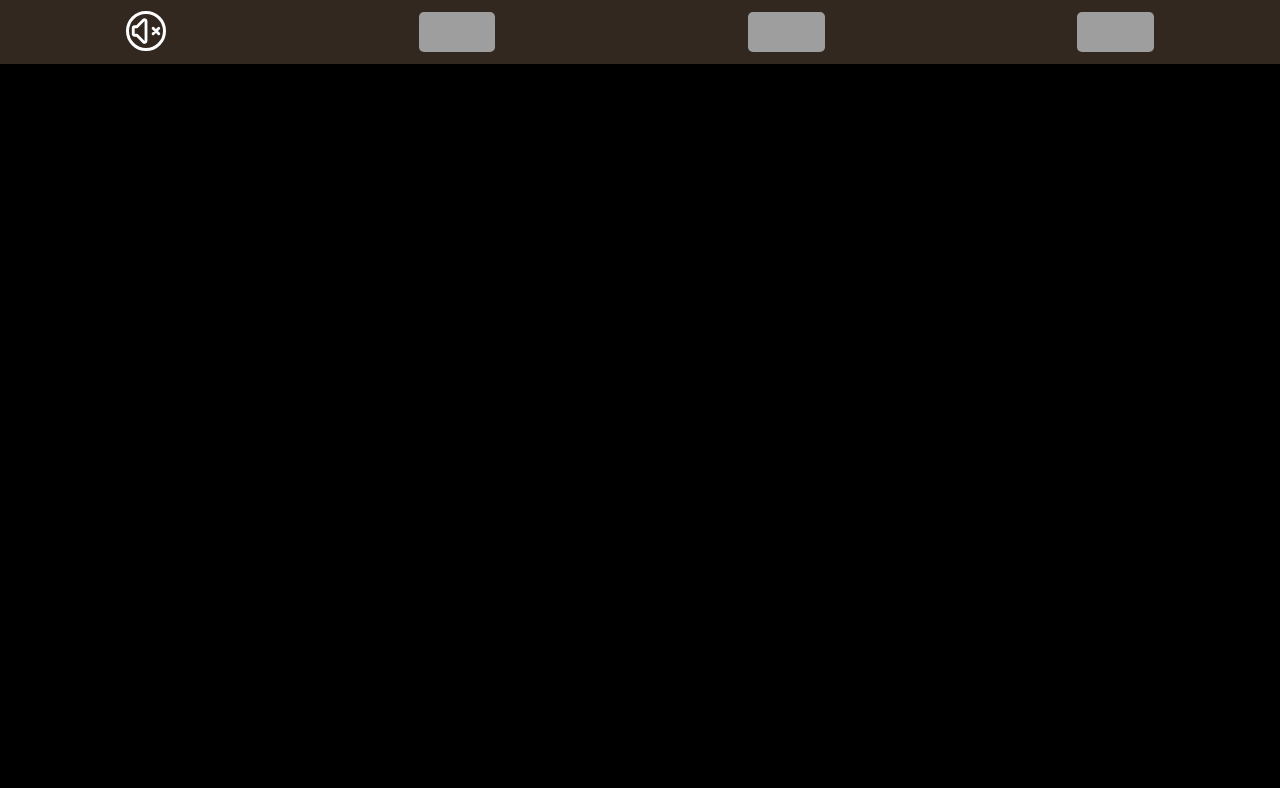
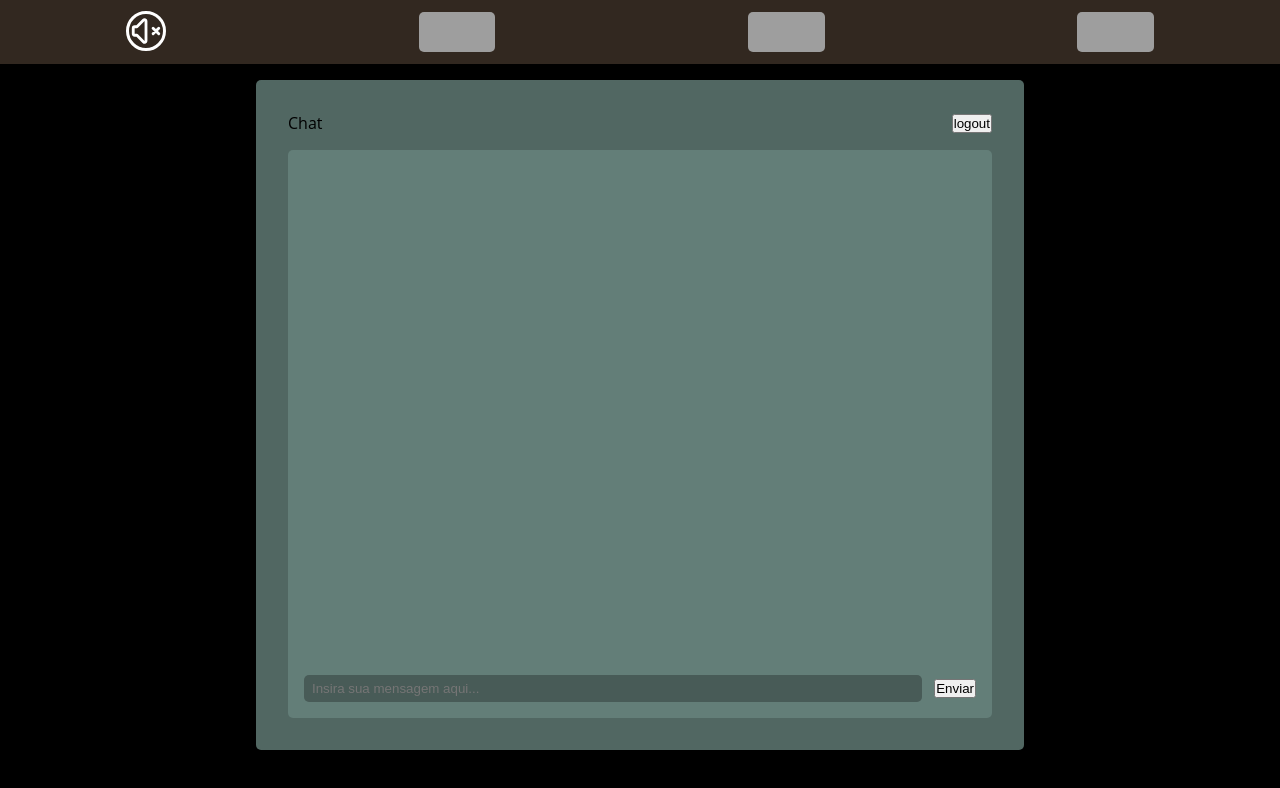
Before and after one commit to VTramon/Aluracord, a Next.js app: page /chat in a window 1280 px wide. Shown: the top 788 px of the page. Built offline with nearby package versions, Linux system fonts and the light colour scheme; grey boxes are pictures that could not be loaded.

Commit message:
commit referring to class 4

```diff
--- a/src/GlobalStyle.tsx
+++ b/src/GlobalStyle.tsx
@@ -9,14 +9,16 @@ export function GlobalStyle() {
       }
       body {
         font-family: 'Open Sans', sans-serif;
-        min-width: 100vw;
-        overflow: hidden;
+        // min-width: 100vw;
+        // overflow: hidden;
       }
       /* App fit Height */
       html,
       body,
       #__next {
         min-height: 100vh;
+        min-width: 100vw;
+        overflow: hidden;
         // display: flex;
         // flex: 1;
       }
--- a/src/pages/_app.tsx
+++ b/src/pages/_app.tsx
@@ -6,7 +6,10 @@ function MyApp({ Component, pageProps }: AppProps) {
   return (
     <>
       <Head>
-        <meta name="viewport" content="initial-scale=1.1, width=device-width" />
+        <meta
+          name="viewport"
+          content="initial-scale=1.09, width=device-width"
+        />
       </Head>
       <GlobalStyle />
       <Component {...pageProps} />
--- a/src/pages/chat.tsx
+++ b/src/pages/chat.tsx
@@ -1,7 +1,200 @@
+import { useState } from 'react'
 import { Layout } from '../components/Layout'
+import appConfig from '../../config.json'
+import { useRouter } from 'next/router'
 
-function ChatPage() {
-  return <Layout />
+type messageProps = {
+  id: number
+  from: string
+  text: string
 }
 
-export default ChatPage
+type MessageListProps = {
+  list: messageProps[]
+  // message?: string
+}
+
+const HeaderChat = () => {
+  const Router = useRouter()
+  return (
+    <>
+      <div
+        style={{
+          width: '100%',
+          marginBottom: '16px',
+          display: 'flex',
+          alignItems: 'center',
+          justifyContent: 'space-between',
+          zIndex: '100',
+        }}
+      >
+        <p>Chat</p>
+        <button
+          onClick={() => {
+            Router.push('/')
+          }}
+        >
+          logout
+        </button>
+      </div>
+    </>
+  )
+}
+
+const MessageList: React.FC<MessageListProps> = (props) => {
+  console.log('MessageList', props)
+  return (
+    <ul
+      style={{
+        overflowY: 'scroll',
+        overflowX: 'hidden',
+        display: 'flex',
+        flexDirection: 'column-reverse',
+        // flex: 1,
+        height: '100%',
+        color: appConfig.theme.colors.neutrals['050'],
+        marginBottom: '16px',
+      }}
+    >
+      {props.list
+        ? props.list.map((item) => {
+            return (
+              <li
+                key={item.id}
+                style={{
+                  borderRadius: '5px',
+                  padding: '6px',
+                  marginBottom: '12px',
+                }}
+              >
+                <div
+                  style={{
+                    marginBottom: '8px',
+                  }}
+                >
+                  <img
+                    style={{
+                      width: '20px',
+                      height: '20px',
+                      borderRadius: '50%',
+                      display: 'inline-block',
+                      marginRight: '8px',
+                    }}
+                    src={`https://github.com/${item.from}.png`}
+                  />
+                  {/* <strong>{props.message.from}</strong> */}
+                  <span
+                    style={{
+                      fontSize: '10px',
+                      marginLeft: '8px',
+                      color: appConfig.theme.colors.neutrals[300],
+                    }}
+                  >
+                    {new Date().toLocaleDateString()}
+                    <strong> - </strong>
+                    {new Date().toLocaleTimeString()}
+                  </span>
+                </div>
+                {item.text}
+              </li>
+            )
+          })
+        : undefined}
+    </ul>
+  )
+}
+
+export default function ChatPage() {
+  const [messages, setMessages] = useState('')
+  const [messageList, setMessageList] = useState<messageProps[]>([])
+
+  const handleNewMessage = (newMessage: string) => {
+    if (newMessage.trim() !== '') {
+      const messege = {
+        id: messageList.length + 1,
+        from: 'VTramon',
+        text: newMessage,
+      }
+      setMessageList([messege, ...messageList])
+      setMessages('')
+    }
+  }
+
+  return (
+    <Layout>
+      <div
+        style={{
+          display: 'flex',
+          flexDirection: 'column',
+          flex: 1,
+          zIndex: '1',
+          boxShadow: '0 2px 10px 0 rgb(0 0 0 / 20%)',
+          borderRadius: '5px',
+          backgroundColor: appConfig.theme.colors.neutrals[700],
+          height: '100%',
+          width: '60vw',
+          maxWidth: '95%',
+          maxHeight: '95vh',
+          padding: '32px',
+          margin: '10vh 0 50px 0',
+        }}
+      >
+        <HeaderChat />
+        <div
+          style={{
+            position: 'relative',
+            display: 'flex',
+            flex: 1,
+            height: '80%',
+            backgroundColor: appConfig.theme.colors.neutrals[600],
+            flexDirection: 'column',
+            borderRadius: '5px',
+            padding: '16px',
+            justifyContent: 'space-between',
+          }}
+        >
+          <MessageList list={messageList} />
+
+          <form
+            onSubmit={(event) => {
+              event.preventDefault()
+            }}
+            style={{
+              display: 'flex',
+              alignItems: 'center',
+            }}
+          >
+            <input
+              onKeyPress={(e) => {
+                if (e.key === 'Enter') {
+                  e.preventDefault()
+                  console.log(e)
+                  handleNewMessage(messages)
+                }
+              }}
+              placeholder="Insira sua mensagem aqui..."
+              type="text"
+              value={messages}
+              onChange={(event) => {
+                setMessages(event.target.value)
+              }}
+              style={{
+                width: '100%',
+                border: '0',
+                resize: 'none',
+                borderRadius: '5px',
+                padding: '6px 8px',
+                backgroundColor: appConfig.theme.colors.neutrals[800],
+                marginRight: '12px',
+                color: appConfig.theme.colors.neutrals[200],
+              }}
+            />
+            <button onClick={() => handleNewMessage(messages)} type="submit">
+              Enviar
+            </button>
+          </form>
+        </div>
+      </div>
+    </Layout>
+  )
+}
```
Also changed, not shown: src/pages/404.tsx (added, +8 -0 lines).
